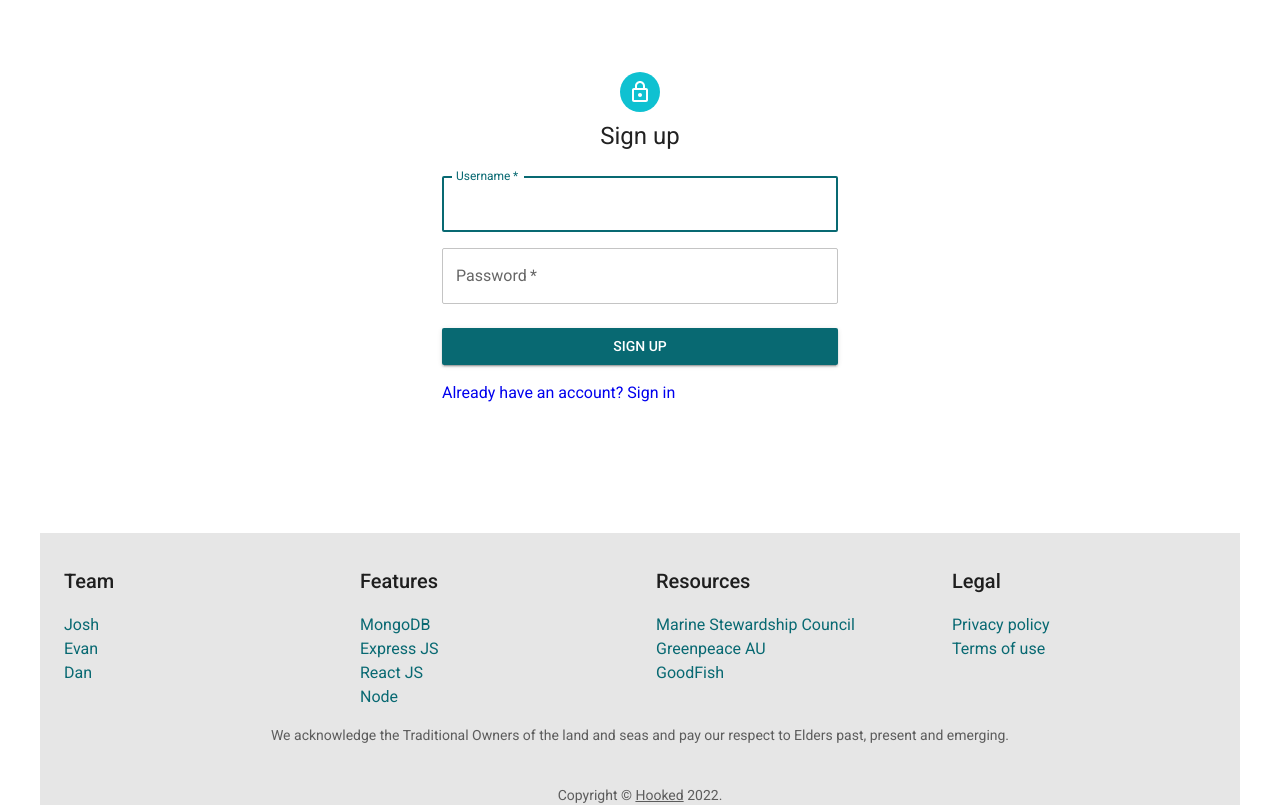
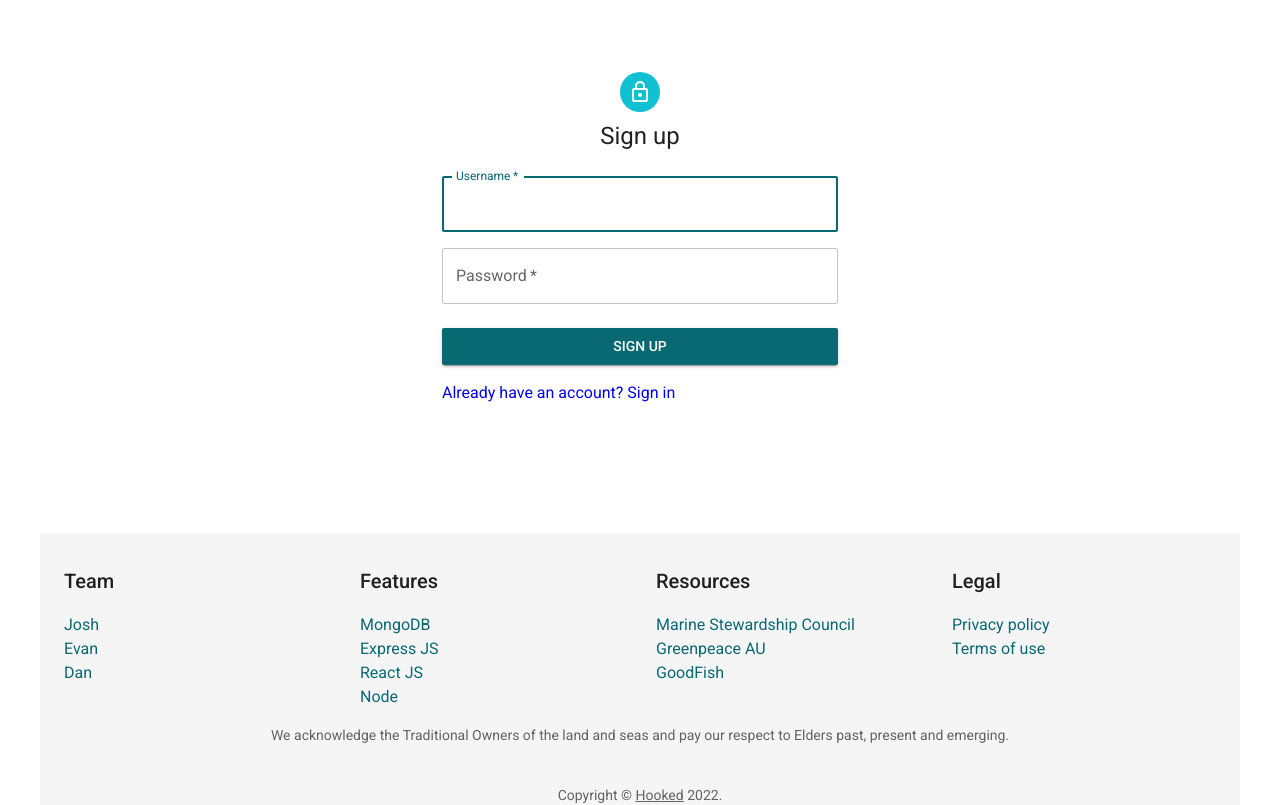
Before and after one commit to joshualev/Fisher-mongers-app, a React (Create React App) app in the folder client/: page /signup in a window 1280 px wide. Built offline with nearby package versions, Linux system fonts and the light colour scheme; no server answers.

Commit message:
Footer colour change

```diff
--- a/client/src/components/Footer/Footer.jsx
+++ b/client/src/components/Footer/Footer.jsx
@@ -104,7 +104,7 @@ const Footer = () => {
     },
   ];
   return (
-    <Container sx={{mt:15, backgroundColor: "#e6e6e6" }}>
+    <Container sx={{mt:15, backgroundColor: "#f5f5f5" }}>
       <Grid container spacing={4} justifyContent="space-evenly">
         {footers.map((footer) => (
           <Grid item xs={6} sm={3} key={footer.title}>
```
